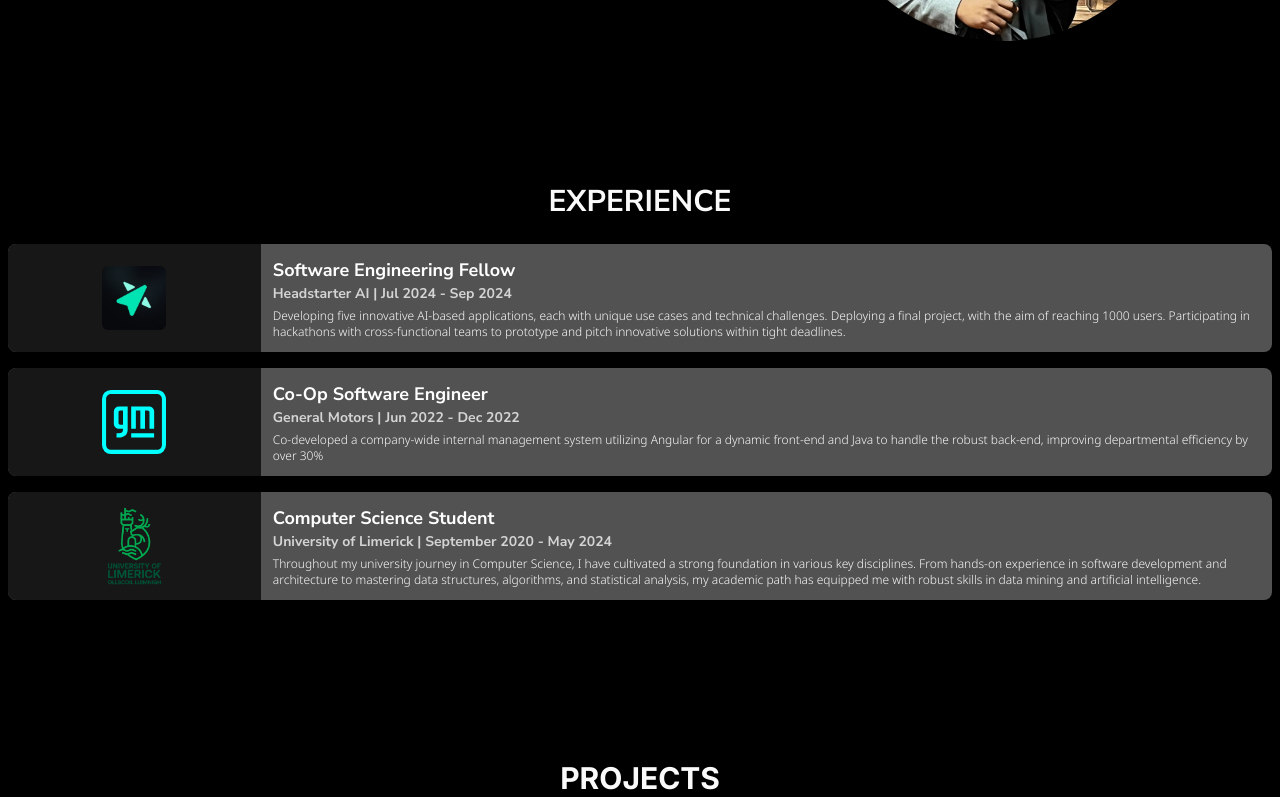
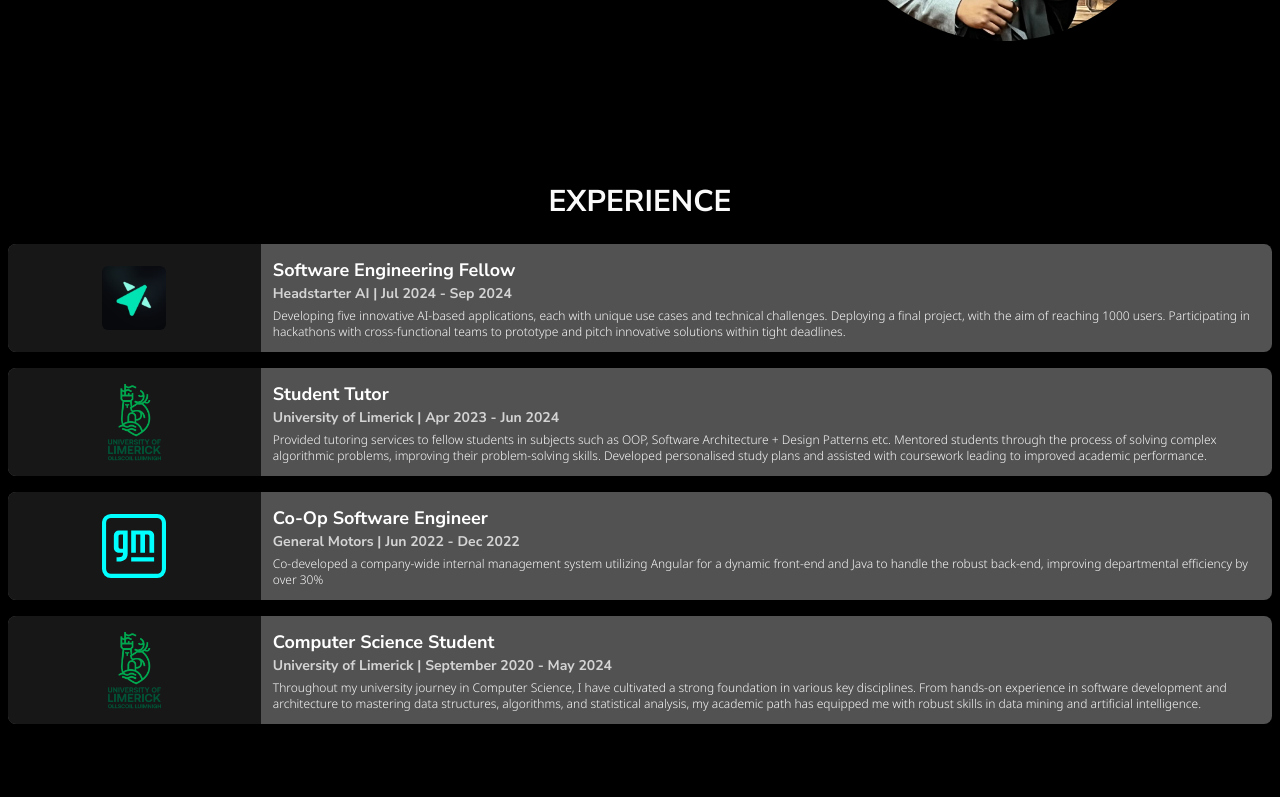
Before and after one commit to kiing-dom/dg-portfolio, a Next.js app: page / in a window 1280 px wide. Shown: the part 496-1293 px from the top of the page. Built offline with nearby package versions, Linux system fonts and the light colour scheme.

Commit message:
added experience as tutor to experience section

```diff
--- a/src/components/Experience/Experience.tsx
+++ b/src/components/Experience/Experience.tsx
@@ -30,6 +30,13 @@ const Experience = () => {
       description: "Developing five innovative AI-based applications, each with unique use cases and technical challenges. Deploying a final project, with the aim of reaching 1000 users. Participating in hackathons with cross-functional teams to prototype and pitch innovative solutions within tight deadlines.",
       logo:"/assets/images/headstarter.jpeg",
       logoSize: "128px"
+    },
+    {
+      position: "Student Tutor",
+      company: "University of Limerick",
+      duration: "Apr 2023 - Jun 2024",
+      description: "Provided tutoring services to fellow students in subjects such as OOP, Software Architecture + Design Patterns etc. Mentored students through the process of solving complex algorithmic problems, improving their problem-solving skills. Developed personalised study plans and assisted with coursework leading to improved academic performance.",
+      logo: "/assets/images/ul-logo.png"
     },
     {
       position: "Co-Op Software Engineer",
```
